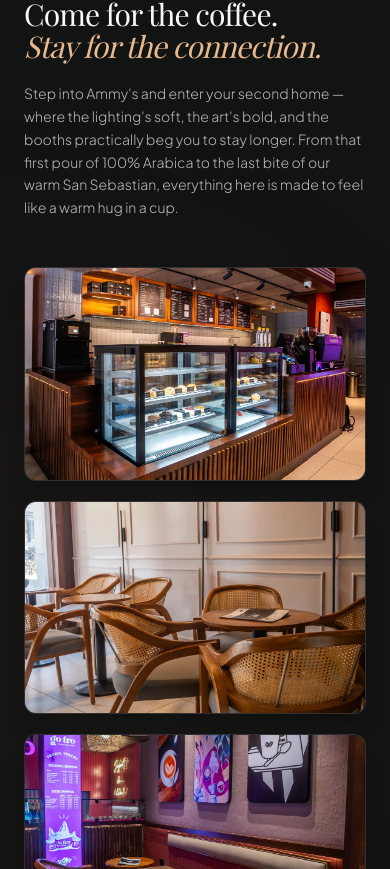
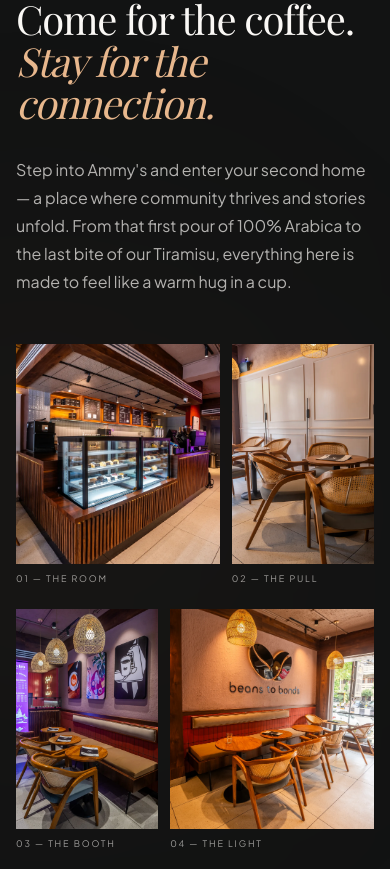
Before and after one commit to atharvgarg2010/AmmysCoffee, a Next.js app: page / in a window 390 px wide. Shown: the part 955-1824 px from the top of the page. Built offline with nearby package versions, Linux system fonts and the light colour scheme; a web font is replaced by a local one.

Commit message:
fix(story): preserve 7/5 asymmetric bento grid on mobile screens to match desktop layout

```diff
--- a/components/story/StorySection.tsx
+++ b/components/story/StorySection.tsx
@@ -1,68 +1,102 @@
 import Image from 'next/image';
+import Link from 'next/link';
 
-export default function StorySection() {
 const photos = [
   {
     src: '/assets/photos/cafe_interior_1.webp',
-      alt: "Ammy's Flagship Interior in Greater Kailash I",
-      colSpan: 'md:col-span-7',
+    alt: "Ammy's café interior, Delhi NCR",
+    span: 7,
+    caption: '01 — The Room',
   },
   {
     src: '/assets/photos/cafe_barista.webp',
-      alt: "Handcrafted 100% Arabica Espresso Pull",
-      colSpan: 'md:col-span-5',
+    alt: "Barista at work at Ammy's Coffee",
+    span: 5,
+    caption: '02 — The Pull',
   },
   {
     src: '/assets/photos/cafe_interior_2.webp',
-      alt: "Cozy Velvet Booths and Art Walls",
-      colSpan: 'md:col-span-5',
+    alt: "Ammy's café interior seating",
+    span: 5,
+    caption: '03 — The Booth',
   },
   {
     src: '/assets/photos/cafe_ambience.webp',
-      alt: "Warm Amber Café Ambience",
-      colSpan: 'md:col-span-7',
+    alt: 'Warm amber café ambience',
+    span: 7,
+    caption: '04 — The Light',
   },
-  ];
+] as const;
 
+export default function StorySection() {
   return (
-    <section id="story" className="relative w-full bg-[#121313] text-[#FAF8F5] py-20 sm:py-28 lg:py-36 overflow-hidden">
-      {/* Subtle Ambient Atmosphere */}
-      <div className="absolute top-1/3 right-1/4 w-[500px] h-[500px] bg-[#C88A58]/[0.04] rounded-full blur-[140px] pointer-events-none" />
+    <section
+      id="story"
+      className="relative w-full scroll-mt-24 overflow-hidden bg-espresso py-20 text-cream sm:py-28 lg:py-36"
+    >
+      <div className="pointer-events-none absolute right-1/4 top-1/3 h-[500px] w-[500px] rounded-full bg-caramel/[0.04] blur-[140px]" />
 
-      <div className="max-w-7xl mx-auto px-6 lg:px-12">
-
-        {/* Editorial Section Header */}
-        <div className="max-w-3xl mb-12 sm:mb-16">
-          <span className="text-[11px] sm:text-xs uppercase tracking-[0.3em] font-medium text-[#C88A58] block mb-3 font-sans">
+      <div className="mx-auto max-w-7xl px-4 sm:px-6 lg:px-12">
+        <div className="mb-12 grid grid-cols-1 gap-8 sm:mb-16 lg:grid-cols-12 lg:gap-12">
+          <div className="lg:col-span-7">
+            <span className="mb-3 block font-sans text-[11px] font-medium uppercase tracking-[0.3em] text-caramel sm:text-xs">
               The Ammy&apos;s Philosophy
             </span>
-          <h2 className="text-3xl sm:text-5xl lg:text-6xl font-serif font-normal text-[#FAF8F5] leading-[1.08] tracking-[-0.03em] mb-5">
+            <h2 className="font-serif text-[clamp(2.5rem,5.5vw,5rem)] font-normal leading-[1.05] tracking-[-0.03em] text-cream">
               Come for the coffee. <br />
-            <span className="italic font-light text-[#E8B88E]">Stay for the connection.</span>
+              <span className="font-light italic text-caramel-light">
+                Stay for the connection.
+              </span>
             </h2>
-          <p className="text-sm sm:text-base text-white/70 font-light leading-relaxed max-w-2xl">
-            Step into Ammy&apos;s and enter your second home — where the lighting&apos;s soft, the art&apos;s bold, and the booths practically beg you to stay longer. From that first pour of 100% Arabica to the last bite of our warm San Sebastian, everything here is made to feel like a warm hug in a cup.
+          </div>
+          <div className="lg:col-span-5 lg:pt-14">
+            <p className="max-w-[58ch] text-base font-normal leading-7 text-cream/70">
+              Step into Ammy&apos;s and enter your second home — a place where
+              community thrives and stories unfold. From that first pour of 100%
+              Arabica to the last bite of our Tiramisu, everything here is made
+              to feel like a warm hug in a cup.
             </p>
           </div>
+        </div>
 
-        {/* Editorial Photographic Bento Grid (Clean Pure Imagery, Zero Text Overlays) */}
-        <div id="craft" className="scroll-mt-32 grid grid-cols-1 md:grid-cols-12 gap-5 sm:gap-6">
-          {photos.map((photo, index) => (
         <div
-              key={index}
-              className={`${photo.colSpan} relative aspect-[16/10] overflow-hidden rounded-xl border border-white/10 bg-[#18191A] group shadow-xl`}
+          id="craft"
+          className="grid scroll-mt-32 grid-cols-12 gap-x-3 gap-y-6 sm:gap-x-6 sm:gap-y-10"
         >
+          {photos.map((photo) => (
+            <figure
+              key={photo.src}
+              className={photo.span === 7 ? 'col-span-7' : 'col-span-5'}
+            >
+              <div className="relative h-[220px] overflow-hidden bg-espresso-surface sm:h-[340px] md:h-[420px] lg:h-[560px]">
                 <Image
                   src={photo.src}
                   alt={photo.alt}
                   fill
-                sizes="(max-width: 768px) 100vw, (max-width: 1200px) 50vw, 33vw"
-                className="object-cover object-center transition-transform duration-700 group-hover:scale-105"
+                  sizes={
+                    photo.span === 7
+                      ? '(max-width: 767px) 58vw, (max-width: 1279px) 58vw, 681px'
+                      : '(max-width: 767px) 42vw, (max-width: 1279px) 40vw, 479px'
+                  }
+                  className="object-cover object-center"
                 />
               </div>
+              <figcaption className="mt-2 text-[9px] uppercase tracking-[0.2em] text-cream/60 sm:mt-3 sm:text-[10px] sm:tracking-[0.24em]">
+                {photo.caption}
+              </figcaption>
+            </figure>
           ))}
         </div>
 
+        <div className="mt-12 flex justify-end sm:mt-16">
+          <Link
+            href="#menu"
+            className="inline-flex items-center gap-3 border-b border-cream/30 pb-2 text-[11px] uppercase tracking-[0.24em] text-cream transition-colors hover:border-caramel hover:text-caramel focus-visible:outline-none focus-visible:ring-1 focus-visible:ring-caramel/70"
+          >
+            Explore the Menu
+            <span aria-hidden="true">→</span>
+          </Link>
+        </div>
       </div>
     </section>
   );
```
Lines whose indentation alone changed are shown as unchanged.
